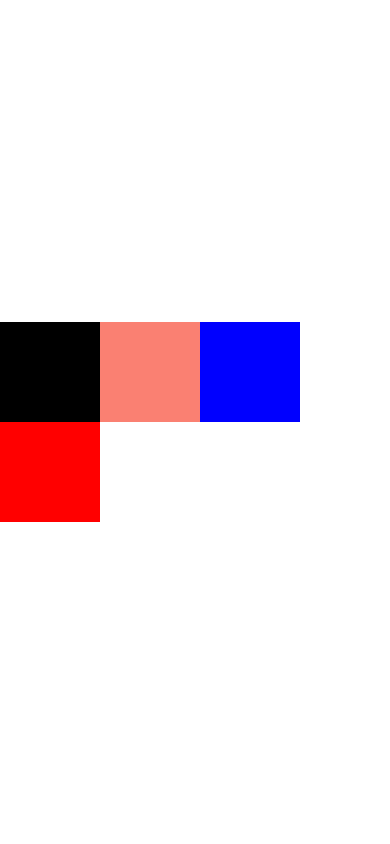
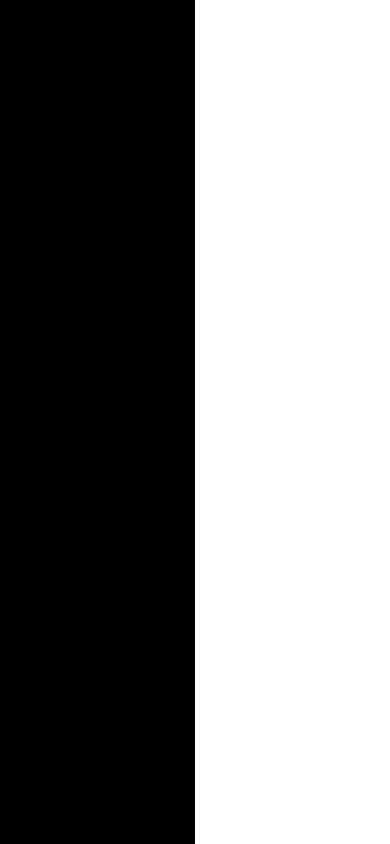
Before and after one commit to Mansoorali121/Master-Designing, a React Native app: screen / in a window 390 px wide. Built offline with nearby package versions, Linux system fonts and the light colour scheme.

Commit message:
Percentage Method

```diff
--- a/App.tsx
+++ b/App.tsx
@@ -1,27 +1,18 @@
-import { StyleSheet, Text, View } from 'react-native';
-import React from 'react';
+import { StyleSheet, Text, View } from 'react-native'
+import React from 'react'
 
 const App = () => {
   return (
-    <View
-      style={{
-        backgroundColor: 'white',
-        flex: 1,
-        flexDirection: 'row',
-        alignItems: 'center',
+    <View style={{flex:1,backgroundColor:"white"}}>
+      {/* Device Height wtith Percentage Method */}
+      <View style={{height:"100%",width:"50%",backgroundColor:"black"}}>
+        {/* Now try Dimenstions */}
 
-        flexWrap: 'wrap',
-        alignContent: 'center',
-      }}
-    >
-      <View style={{ backgroundColor: 'black', width: 100, height: 100 }} />
-      <View style={{ backgroundColor: 'salmon', width: 100, height: 100 }} />
-      <View style={{ backgroundColor: 'blue', width: 100, height: 100 }} />
-      <View style={{ backgroundColor: 'red', width: 100, height: 100 }} />
+      </View>
     </View>
-  );
-};
+  )
+}
 
 export default App;
 
-const styles = StyleSheet.create({});
+const styles = StyleSheet.create({})
```
